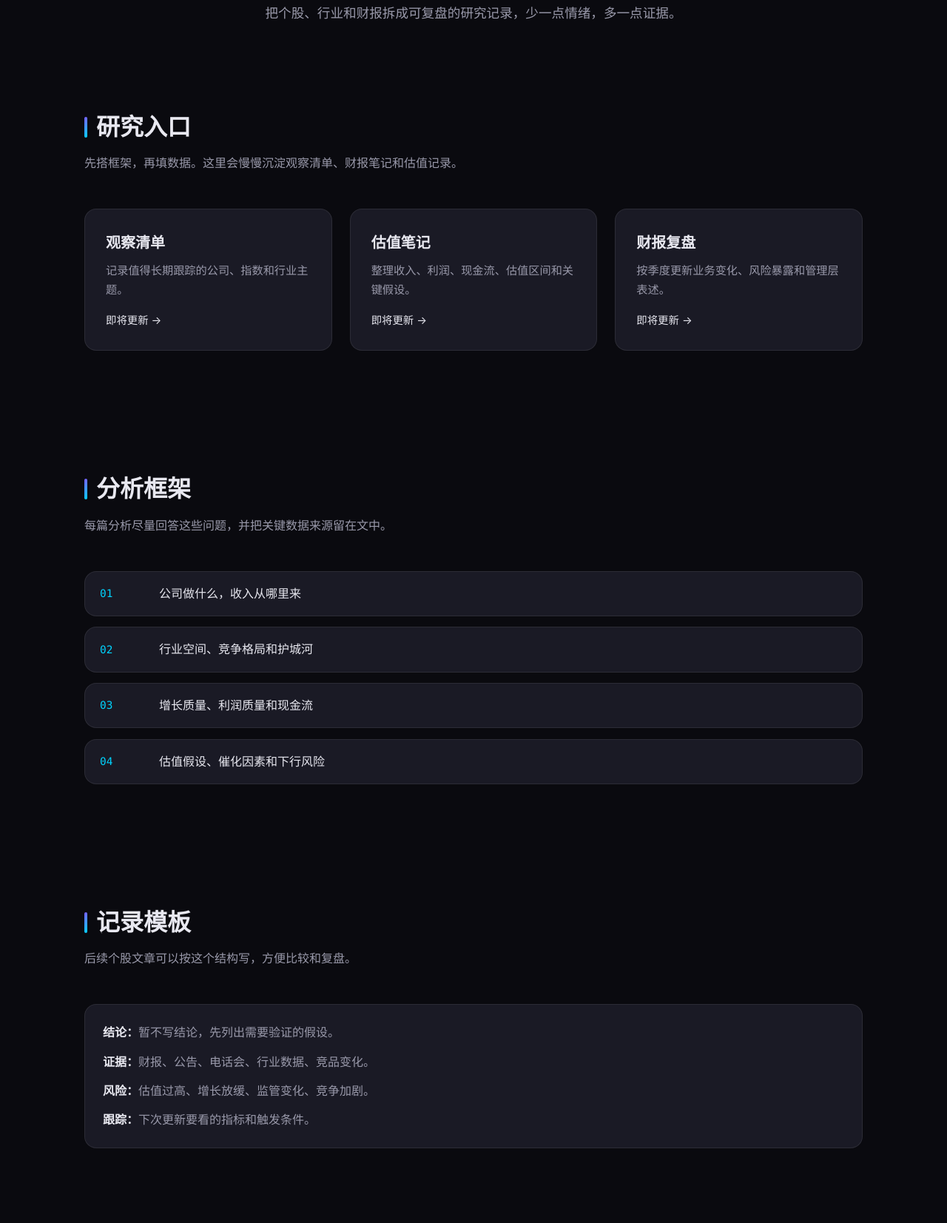
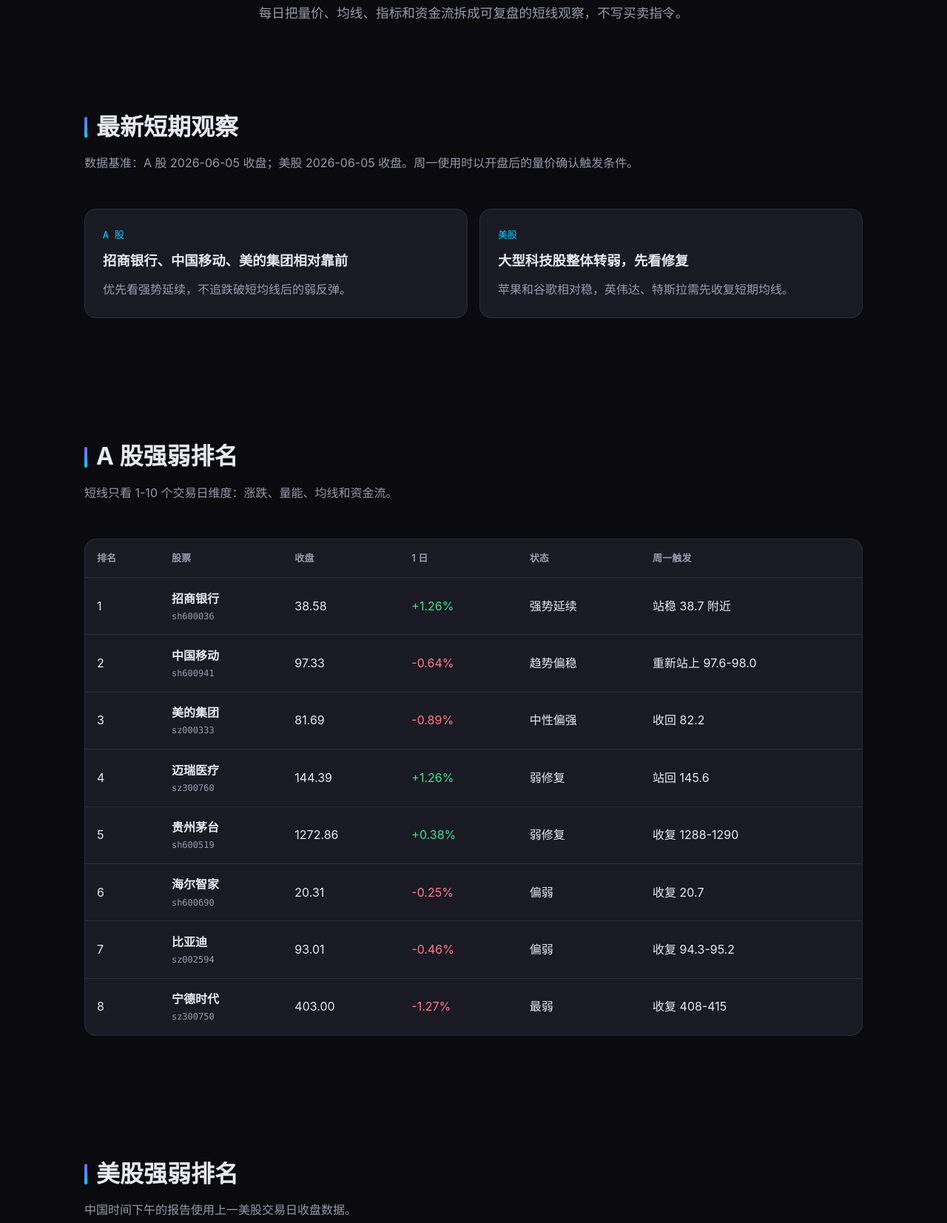
Before and after one commit to konghuari/konghuari.github.io, an Astro site: page /stocks in a window 1280 px wide. Shown: the part 287-1940 px from the top of the page at 74% size. Built offline with nearby package versions, Linux system fonts and the light colour scheme; Astro itself is replaced by a stand-in of ours.

Commit message:
Show market analysis data on stocks page

```diff
--- a/src/pages/stocks.astro
+++ b/src/pages/stocks.astro
@@ -1,72 +1,140 @@
 ---
 import BaseLayout from '../layouts/BaseLayout.astro';
 
-const watchItems = [
-  { name: '观察清单', note: '记录值得长期跟踪的公司、指数和行业主题。' },
-  { name: '估值笔记', note: '整理收入、利润、现金流、估值区间和关键假设。' },
-  { name: '财报复盘', note: '按季度更新业务变化、风险暴露和管理层表述。' },
+const aShareRows = [
+  { rank: 1, name: '招商银行', code: 'sh600036', close: '38.58', change: '+1.26%', state: '强势延续', trigger: '站稳 38.7 附近' },
+  { rank: 2, name: '中国移动', code: 'sh600941', close: '97.33', change: '-0.64%', state: '趋势偏稳', trigger: '重新站上 97.6-98.0' },
+  { rank: 3, name: '美的集团', code: 'sz000333', close: '81.69', change: '-0.89%', state: '中性偏强', trigger: '收回 82.2' },
+  { rank: 4, name: '迈瑞医疗', code: 'sz300760', close: '144.39', change: '+1.26%', state: '弱修复', trigger: '站回 145.6' },
+  { rank: 5, name: '贵州茅台', code: 'sh600519', close: '1272.86', change: '+0.38%', state: '弱修复', trigger: '收复 1288-1290' },
+  { rank: 6, name: '海尔智家', code: 'sh600690', close: '20.31', change: '-0.25%', state: '偏弱', trigger: '收复 20.7' },
+  { rank: 7, name: '比亚迪', code: 'sz002594', close: '93.01', change: '-0.46%', state: '偏弱', trigger: '收复 94.3-95.2' },
+  { rank: 8, name: '宁德时代', code: 'sz300750', close: '403.00', change: '-1.27%', state: '最弱', trigger: '收复 408-415' },
 ];
 
-const frameworks = [
-  '公司做什么，收入从哪里来',
-  '行业空间、竞争格局和护城河',
-  '增长质量、利润质量和现金流',
-  '估值假设、催化因素和下行风险',
+const usRows = [
+  { rank: 1, name: '苹果', code: 'usAAPL', close: '307.34', change: '-1.25%', state: '相对最稳', trigger: '维持 307-310 区间' },
+  { rank: 2, name: '谷歌-A', code: 'usGOOGL', close: '368.53', change: '-0.59%', state: '短线修复', trigger: '重新站上 372' },
+  { rank: 3, name: 'Meta', code: 'usMETA', close: '593.00', change: '-4.90%', state: '大阴后观察', trigger: '收回 608-617' },
+  { rank: 4, name: '英伟达', code: 'usNVDA', close: '205.10', change: '-6.20%', state: '转弱', trigger: '收回 215-217' },
+  { rank: 5, name: '微软', code: 'usMSFT', close: '416.67', change: '-2.75%', state: '跌破短均', trigger: '收回 422-430' },
+  { rank: 6, name: '亚马逊', code: 'usAMZN', close: '246.03', change: '-3.05%', state: '偏弱', trigger: '收回 253-254' },
+  { rank: 7, name: '特斯拉', code: 'usTSLA', close: '391.00', change: '-6.56%', state: '最弱', trigger: '收回 414-425' },
+];
+
+const dataCommands = [
+  'westock-data kline ... --period day --limit 12',
+  'westock-data technical ... --group ma,macd,rsi,kdj',
+  'westock-data asfund ... --date 2026-06-05',
 ];
 ---
 <BaseLayout
   title="股票分析 — helios"
-  description="helios 的股票分析与投资研究笔记。"
+  description="helios 的 A 股和美股短期观察。"
   active="stocks"
 >
   <section class="page-hero">
     <div class="container">
-      <span class="hero-tag">Markets · Notes · Research</span>
+      <span class="hero-tag">A 股 · 美股 · 短期观察</span>
       <h1>股票分析</h1>
-      <p>把个股、行业和财报拆成可复盘的研究记录，少一点情绪，多一点证据。</p>
+      <p>每日把量价、均线、指标和资金流拆成可复盘的短线观察，不写买卖指令。</p>
     </div>
   </section>
 
   <section>
     <div class="container">
-      <h2 class="section-title">研究入口</h2>
-      <p class="section-sub">先搭框架，再填数据。这里会慢慢沉淀观察清单、财报笔记和估值记录。</p>
-      <div class="grid">
-        {watchItems.map(item => (
-          <article class="card">
-            <h3>{item.name}</h3>
-            <p>{item.note}</p>
-            <div class="links"><span>即将更新 →</span></div>
-          </article>
-        ))}
+      <h2 class="section-title">最新短期观察</h2>
+      <p class="section-sub">数据基准：A 股 2026-06-05 收盘；美股 2026-06-05 收盘。周一使用时以开盘后的量价确认触发条件。</p>
+      <div class="market-summary">
+        <article>
+          <span>A 股</span>
+          <strong>招商银行、中国移动、美的集团相对靠前</strong>
+          <p>优先看强势延续，不追跌破短均线后的弱反弹。</p>
+        </article>
+        <article>
+          <span>美股</span>
+          <strong>大型科技股整体转弱，先看修复</strong>
+          <p>苹果和谷歌相对稳，英伟达、特斯拉需先收复短期均线。</p>
+        </article>
       </div>
     </div>
   </section>
 
   <section>
     <div class="container">
-      <h2 class="section-title">分析框架</h2>
-      <p class="section-sub">每篇分析尽量回答这些问题，并把关键数据来源留在文中。</p>
-      <div class="stock-framework">
-        {frameworks.map((item, index) => (
-          <div class="framework-row">
-            <span class="framework-index">{String(index + 1).padStart(2, '0')}</span>
-            <p>{item}</p>
-          </div>
-        ))}
+      <h2 class="section-title">A 股强弱排名</h2>
+      <p class="section-sub">短线只看 1-10 个交易日维度：涨跌、量能、均线和资金流。</p>
+      <div class="stock-table-wrap">
+        <table class="stock-table">
+          <thead>
+            <tr>
+              <th>排名</th>
+              <th>股票</th>
+              <th>收盘</th>
+              <th>1 日</th>
+              <th>状态</th>
+              <th>周一触发</th>
+            </tr>
+          </thead>
+          <tbody>
+            {aShareRows.map(row => (
+              <tr>
+                <td>{row.rank}</td>
+                <td><strong>{row.name}</strong><small>{row.code}</small></td>
+                <td>{row.close}</td>
+                <td class={row.change.startsWith('+') ? 'up' : 'down'}>{row.change}</td>
+                <td>{row.state}</td>
+                <td>{row.trigger}</td>
+              </tr>
+            ))}
+          </tbody>
+        </table>
       </div>
     </div>
   </section>
 
   <section>
     <div class="container">
-      <h2 class="section-title">记录模板</h2>
-      <p class="section-sub">后续个股文章可以按这个结构写，方便比较和复盘。</p>
+      <h2 class="section-title">美股强弱排名</h2>
+      <p class="section-sub">中国时间下午的报告使用上一美股交易日收盘数据。</p>
+      <div class="stock-table-wrap">
+        <table class="stock-table">
+          <thead>
+            <tr>
+              <th>排名</th>
+              <th>股票</th>
+              <th>收盘</th>
+              <th>1 日</th>
+              <th>状态</th>
+              <th>下个交易日触发</th>
+            </tr>
+          </thead>
+          <tbody>
+            {usRows.map(row => (
+              <tr>
+                <td>{row.rank}</td>
+                <td><strong>{row.name}</strong><small>{row.code}</small></td>
+                <td>{row.close}</td>
+                <td class={row.change.startsWith('+') ? 'up' : 'down'}>{row.change}</td>
+                <td>{row.state}</td>
+                <td>{row.trigger}</td>
+              </tr>
+            ))}
+          </tbody>
+        </table>
+      </div>
+    </div>
+  </section>
+
+  <section>
+    <div class="container">
+      <h2 class="section-title">使用说明</h2>
+      <p class="section-sub">这里只放短线研究观察。触发条件不是买入信号，跌破失效条件也不是卖出指令。</p>
       <div class="note-template">
-        <p><strong>结论：</strong>暂不写结论，先列出需要验证的假设。</p>
-        <p><strong>证据：</strong>财报、公告、电话会、行业数据、竞品变化。</p>
-        <p><strong>风险：</strong>估值过高、增长放缓、监管变化、竞争加剧。</p>
-        <p><strong>跟踪：</strong>下次更新要看的指标和触发条件。</p>
+        <p><strong>观察口径：</strong>最近 1/3/5/10 个交易日，5/10/20 日均线，MACD/RSI/KDJ，A 股资金流。</p>
+        <p><strong>风险提示：</strong>隔夜消息、指数跳空、成交量不足都会让预案失效。</p>
+        <p><strong>数据命令：</strong>{dataCommands.join('；')}</p>
+        <p><strong>声明：</strong>这是研究记录，不是投资建议。</p>
       </div>
     </div>
   </section>
--- a/src/styles/global.css
+++ b/src/styles/global.css
@@ -191,6 +191,66 @@
 .framework-row p {
   color: var(--fg);
 }
+.market-summary {
+  display: grid;
+  grid-template-columns: repeat(2, minmax(0, 1fr));
+  gap: 1rem;
+}
+.market-summary article {
+  background: var(--bg-card);
+  border: 1px solid var(--border);
+  border-radius: var(--radius);
+  padding: 1.5rem;
+}
+.market-summary span {
+  display: block;
+  color: var(--accent-2);
+  font-family: var(--font-mono);
+  font-size: 0.82rem;
+  margin-bottom: 0.5rem;
+}
+.market-summary strong {
+  display: block;
+  font-size: 1.15rem;
+  margin-bottom: 0.6rem;
+}
+.market-summary p {
+  color: var(--fg-muted);
+}
+.stock-table-wrap {
+  overflow-x: auto;
+  border: 1px solid var(--border);
+  border-radius: var(--radius);
+  background: var(--bg-card);
+}
+.stock-table {
+  width: 100%;
+  border-collapse: collapse;
+  min-width: 760px;
+}
+.stock-table th,
+.stock-table td {
+  padding: 0.9rem 1rem;
+  border-bottom: 1px solid var(--border);
+  text-align: left;
+  white-space: nowrap;
+}
+.stock-table th {
+  color: var(--fg-muted);
+  font-size: 0.82rem;
+  font-weight: 600;
+}
+.stock-table tr:last-child td {
+  border-bottom: 0;
+}
+.stock-table small {
+  display: block;
+  color: var(--fg-muted);
+  font-family: var(--font-mono);
+  font-size: 0.75rem;
+}
+.up { color: #3ee28f; }
+.down { color: #ff7b86; }
 .note-template {
   background: var(--bg-card);
   border: 1px solid var(--border);
@@ -264,5 +324,6 @@
   .page-hero h1 { font-size: 2.35rem; }
   section { padding: 3rem 0; }
   .post-item { flex-direction: column; align-items: flex-start; }
+  .market-summary { grid-template-columns: 1fr; }
   .framework-row { grid-template-columns: 1fr; gap: 0.35rem; }
 }
```
